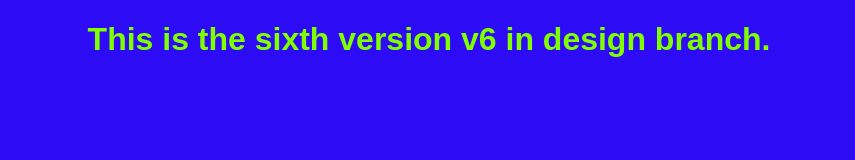
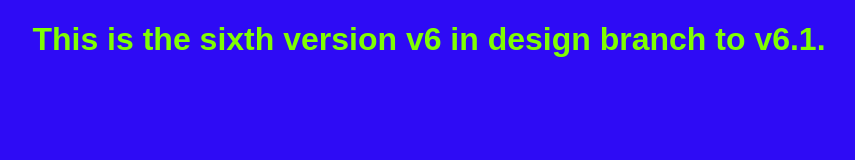
Before and after one commit to justGDthings/myRepository, a plain HTML site: page index.html in a window 1280 px wide. Shown: the whole page, without its empty margins (211-1066 px from the left). Drawn offline with Linux system fonts and the light colour scheme.

Commit message:
gave a update of version 6.1

```diff
--- a/index.html
+++ b/index.html
@@ -7,6 +7,6 @@
     <title>Document</title>
 </head>
 <body>
-    <h1>This is the sixth version v6 in design branch.</h1>
+    <h1>This is the sixth version v6 in design branch to v6.1.</h1>
 </body>
 </html>
```
